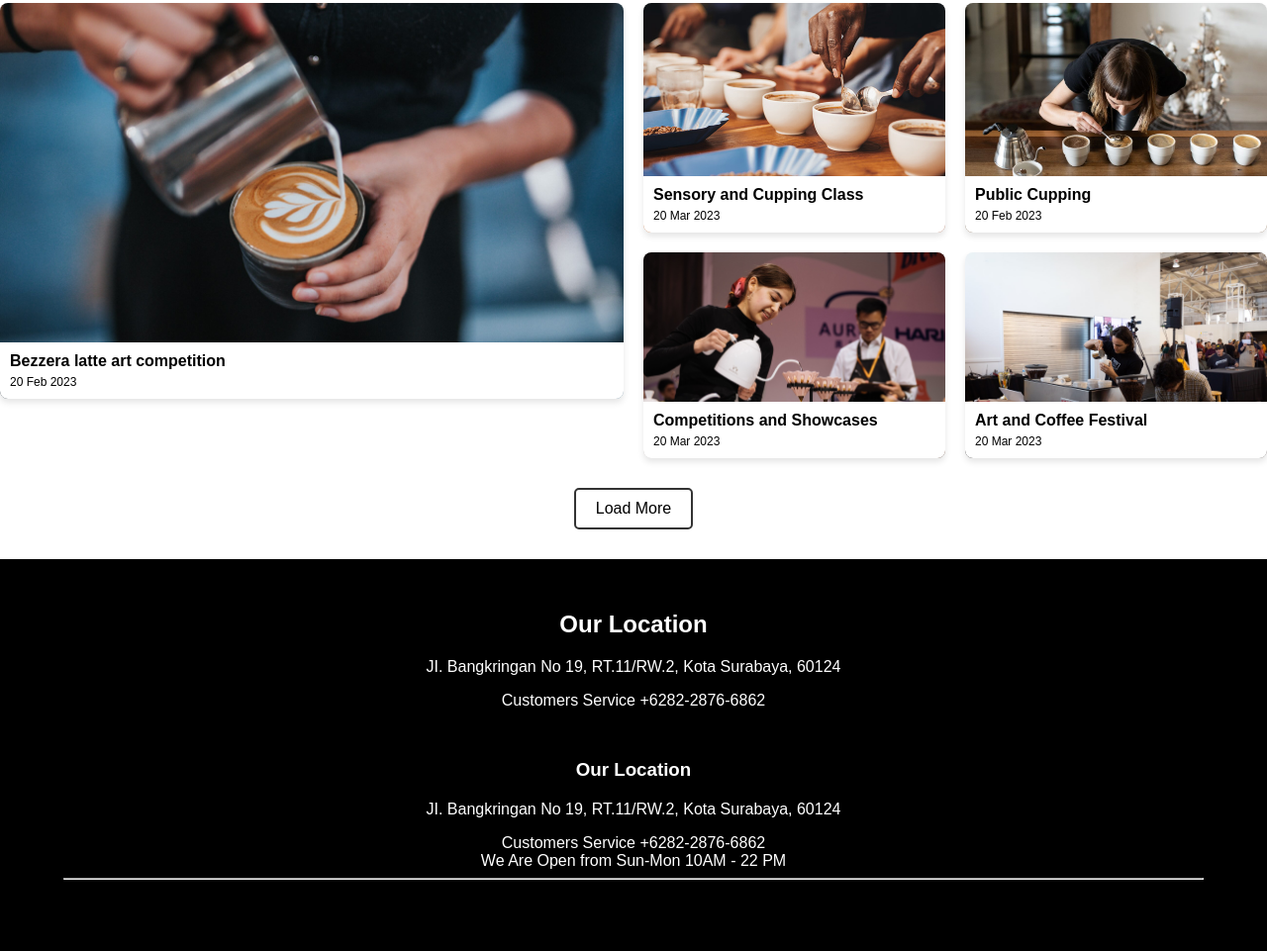
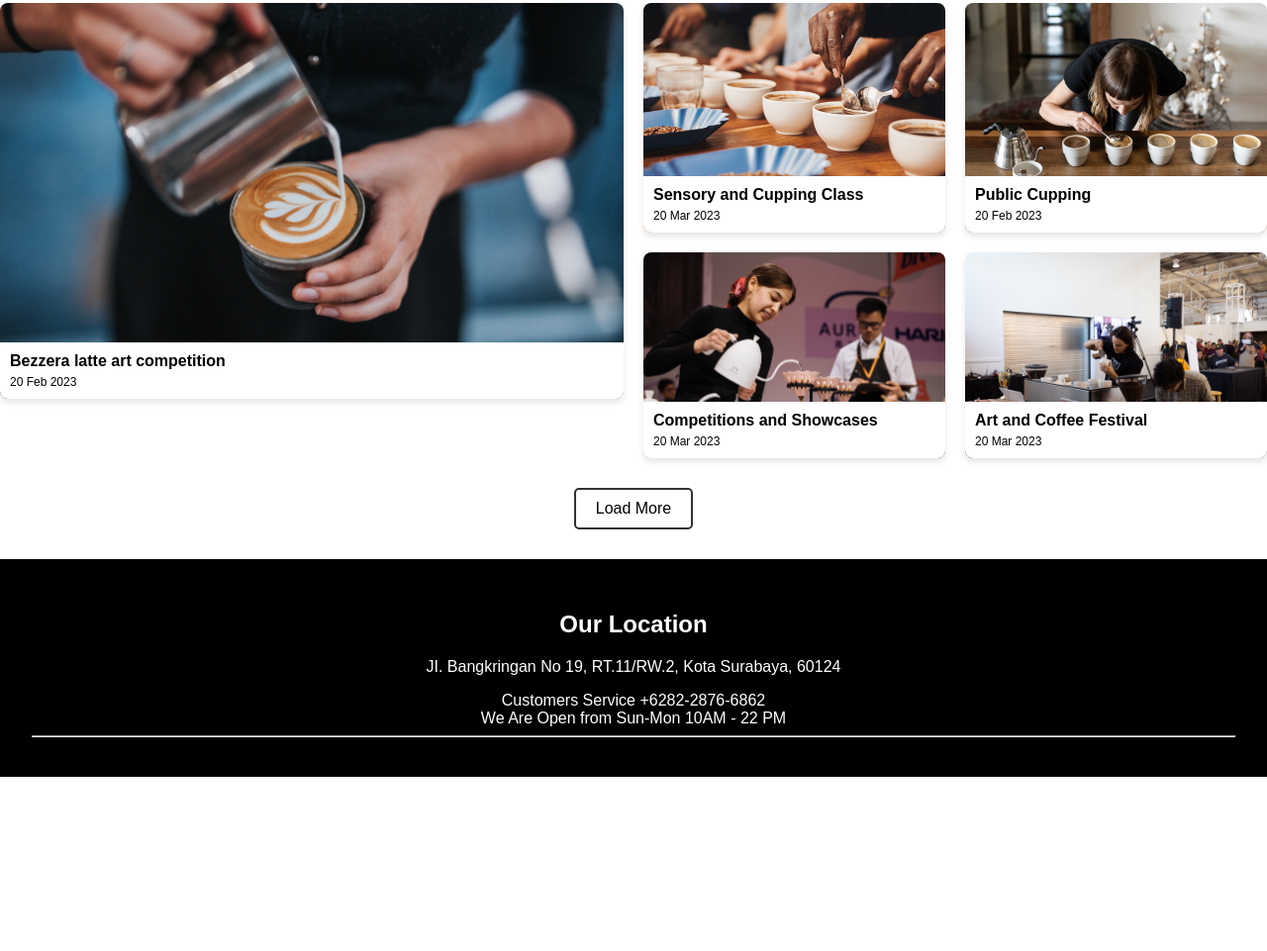
Before and after one commit to knoeks/collaborative-task, a plain HTML site: page index.html in a window 1280 px wide. Shown: the part 295-1256 px from the top of the page at 99% size. After the commit the page ends 1080 px from the top, so only its background shows below. Drawn offline with Linux system fonts and the light colour scheme.

Commit message:
Update index.html

```diff
--- a/index.html
+++ b/index.html
@@ -85,13 +85,6 @@
     </div>
     <button class="load-more">Load More</button>
   </div>
-   <footer class="footer">
-        <section class="footer-top">
-      <h1>Our Location</h1>
-      <p>JI. Bangkringan No 19, RT.11/RW.2, Kota Surabaya, 60124</p>
-      <div>
-      <span class="bold">Customers Service</span>
-      <span>+6282-2876-6862</span>
        <footer class="footer">
             <section class="footer-top">
           <h1>Our Location</h1>
```
